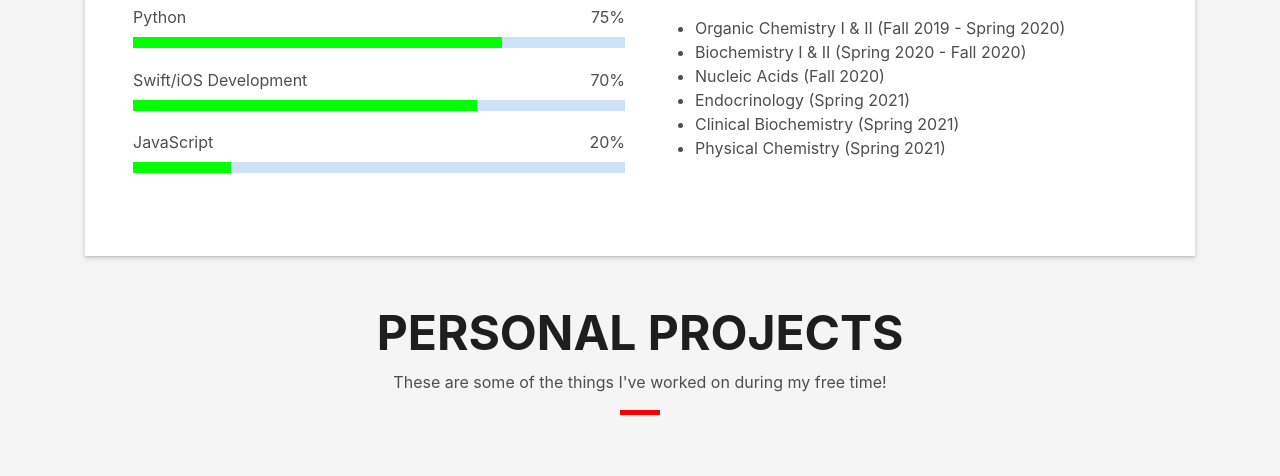
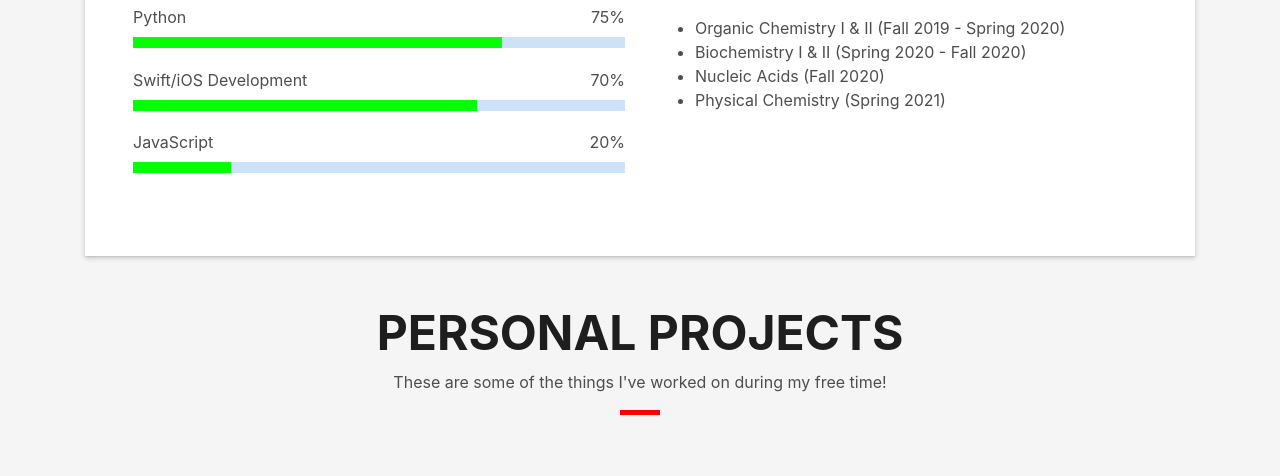
Before and after one commit to danyullim/danyullim.github.io, a plain HTML site: page index.html in a window 1280 px wide. Shown: the part 1372-1848 px from the top of the page. Drawn offline with Linux system fonts and the light colour scheme; files whose address does not match are found by name.

Commit message:
classes update

```diff
--- a/index.html
+++ b/index.html
@@ -163,8 +163,6 @@
                       <li> Organic Chemistry I & II (Fall 2019 - Spring 2020) </li>
                       <li> Biochemistry I & II (Spring 2020 - Fall 2020) </li>
                       <li> Nucleic Acids (Fall 2020) </li>
-                      <li> Endocrinology (Spring 2021) </li>
-                      <li> Clinical Biochemistry (Spring 2021) </li>
                       <li> Physical Chemistry (Spring 2021) </li>
                     </ul>
                   </p>
```
